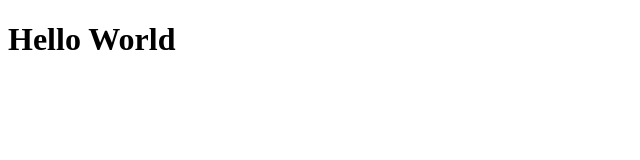
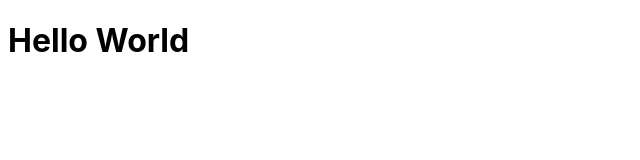
Before and after one commit to Jhone-cmd/rotion-rocketseat, a React (Vite) app in the folder src/renderer/: page / in a window 1280 px wide. Shown: the top 160 px of the page, without its empty margins (0-640 px from the left). Built offline with nearby package versions, Linux system fonts and the light colour scheme.

Commit message:
feat: adding an external source

```diff
--- a/src/renderer/index.html
+++ b/src/renderer/index.html
@@ -1,17 +1,25 @@
 <!doctype html>
 <html>
+
 <head>
   <meta charset="UTF-8" />
+
+  <link rel="preconnect" href="https://fonts.googleapis.com">
+  <link rel="preconnect" href="https://fonts.gstatic.com" crossorigin>
+
   <title>Electron</title>
-    <!-- https://developer.mozilla.org/en-US/docs/Web/HTTP/CSP -->
-    <meta
-      http-equiv="Content-Security-Policy"
-      content="default-src 'self'; script-src 'self'; style-src 'self' 'unsafe-inline'; img-src 'self' data:"
-    />
+
+  <meta http-equiv="Content-Security-Policy"
+    content="default-src 'self'; script-src 'self'; style-src fonts.googleapis.com 'self' 'unsafe-inline'; font-src fonts.googleapis.com fonts.googleapis.com; img-src 'self' data:" />
+
+  <link
+    href="https://fonts.googleapis.com/css2?family=Inter:ital,opsz,wght@0,14..32,100..900;1,14..32,100..900&display=swap"
+    rel="stylesheet">
 </head>
 
 <body>
   <div id="root"></div>
   <script type="module" src="/src/main.tsx"></script>
 </body>
+
 </html>
--- a/src/renderer/src/App.tsx
+++ b/src/renderer/src/App.tsx
@@ -1,6 +1,6 @@
 export function App() {
 
   return (
-    <h1>Hello World</h1>
+    <h1 style={{ fontFamily: 'Inter' }}>Hello World</h1>
   )
 }
```
Lines whose indentation alone changed are shown as unchanged.
